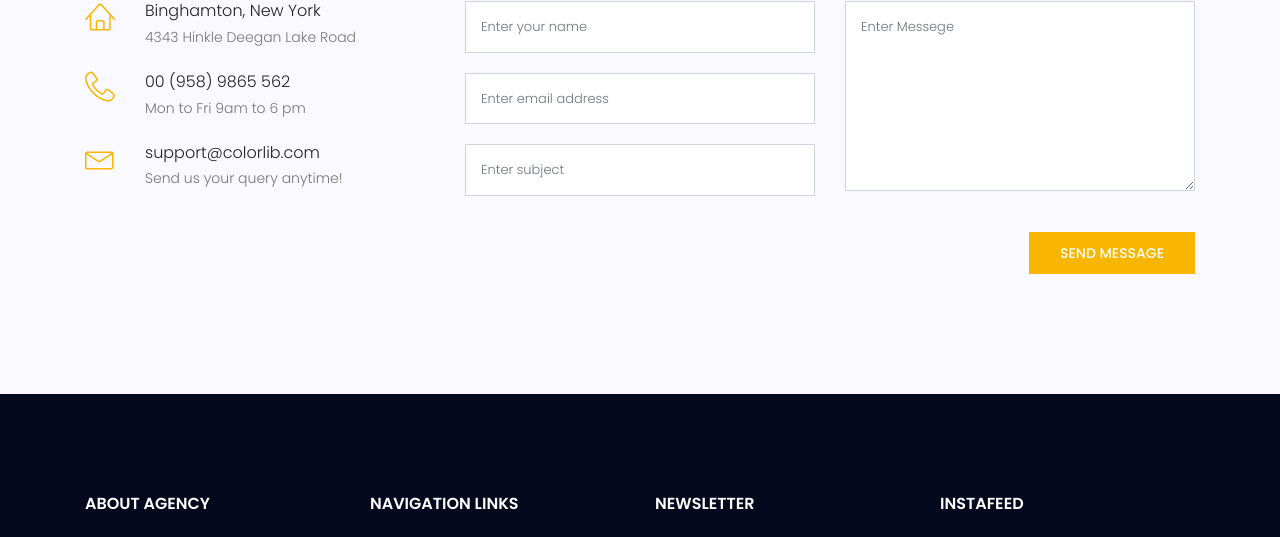
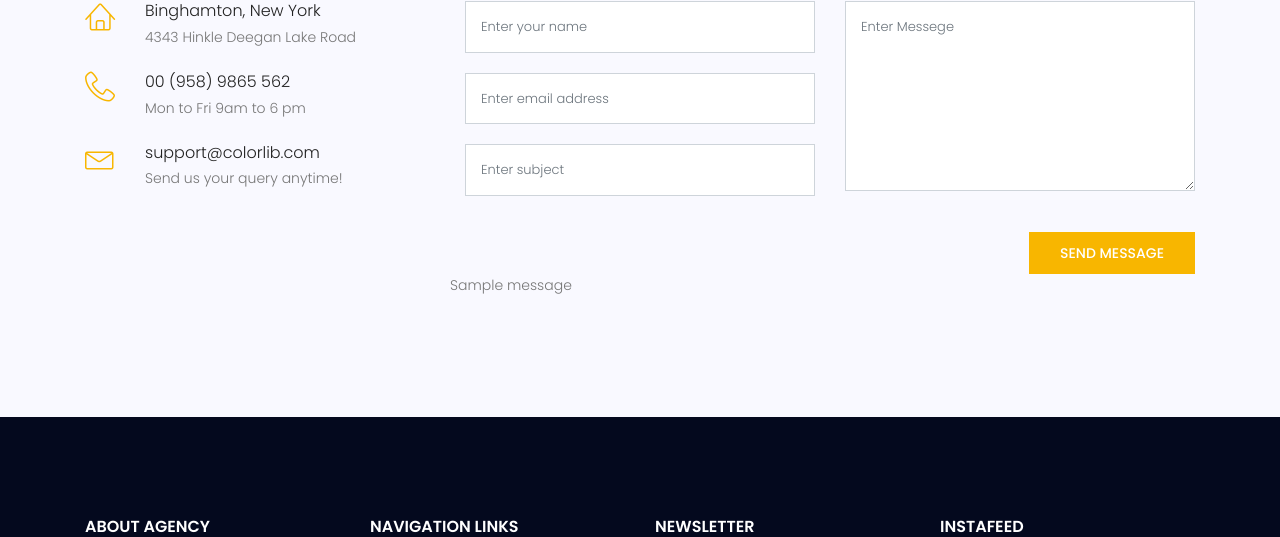
Before and after one commit to RealAriya/Mysite, a Django app: page /contact in a window 1280 px wide. Shown: the part 1024-1561 px from the top of the page. Run offline with Django 4.2, Linux system fonts and the light colour scheme; tables that the repository leaves empty hold one stand-in row (values such as "Sample post"); one stand-in notice (Sample message) is shown; some libraries are stand-ins or nearby versions.

Commit message:
How message to user in simplest way

```diff
--- a/templates/website/contact.html
+++ b/templates/website/contact.html
@@ -72,6 +72,16 @@
 										<div class="alert-msg" style="text-align: left;"></div>
 										<button type="submit" class="genric-btn primary" style="float: right;">Send Message</button>
 									</div>
+									{% if messages %}
+									<ul class="messages">
+										{% for message in messages %}
+										<li{% if message.tags %} class="{{ message.tags }}"{% endif %}>
+											{% if message.level == DEFAULT_MESSAGE_LEVELS.ERROR %}Important: {% endif %}
+											{{ message }}
+										</li>
+										{% endfor %}
+									</ul>
+									{% endif %}
 								</div>
 							</form>
 						</div>
--- a/website/views.py
+++ b/website/views.py
@@ -2,6 +2,7 @@ from django.shortcuts import render
 from django.http import HttpResponse,JsonResponse,HttpResponseRedirect
 from website.models import Contact
 from website.forms import NameForm,Contact_Form,newsletter_Form
+from django.contrib import messages
 
 
 def index_view(request):
@@ -16,6 +17,9 @@ def contact_view(request):
         form = Contact_Form(request.POST)
         if form.is_valid():
             form.save()
+            messages.add_message(request, messages.SUCCESS, "Your ticket submited successfully..")
+        else:
+             messages.add_message(request, messages.ERROR, "Your ticket didn't submited.")
 
     form = Contact_Form()
 
```
